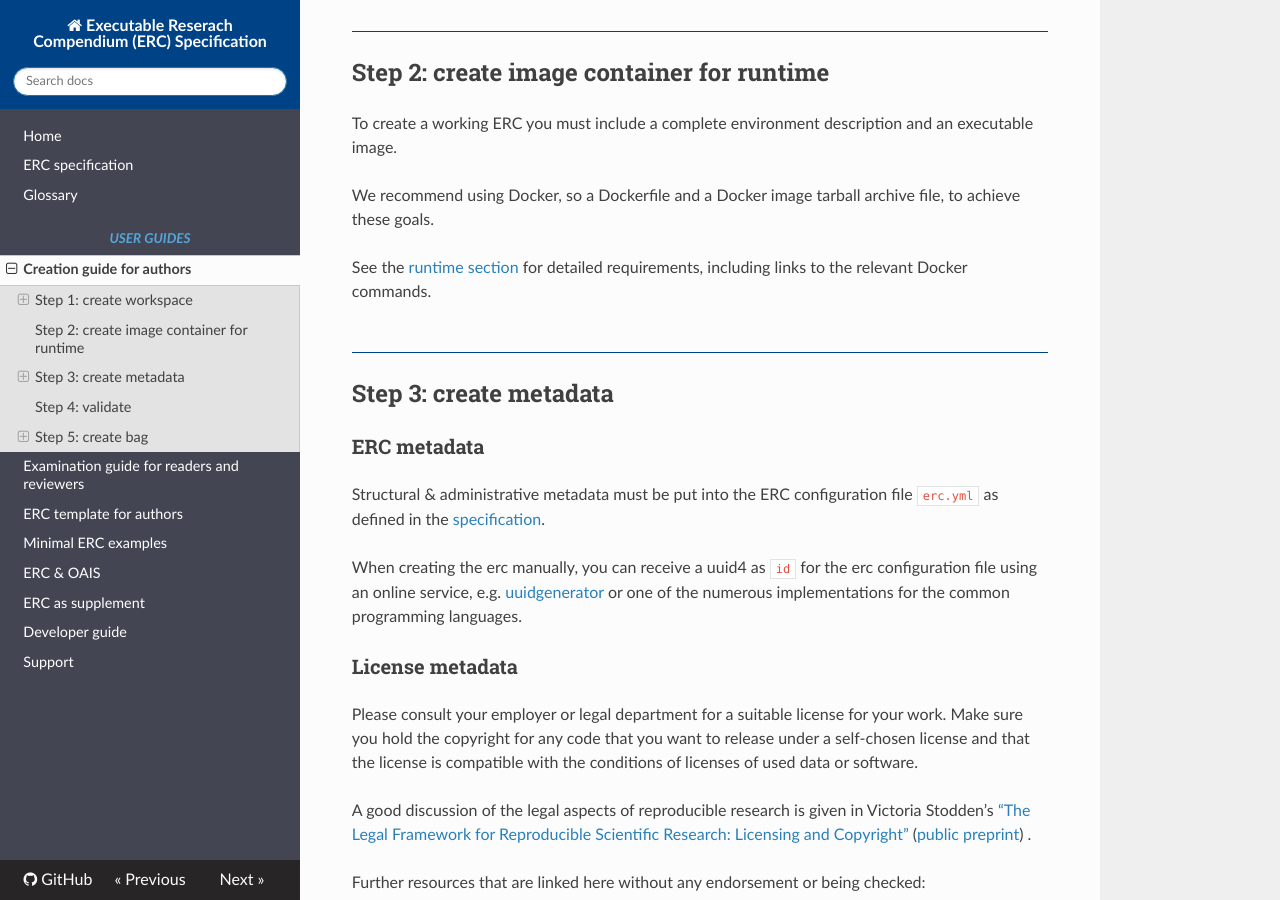
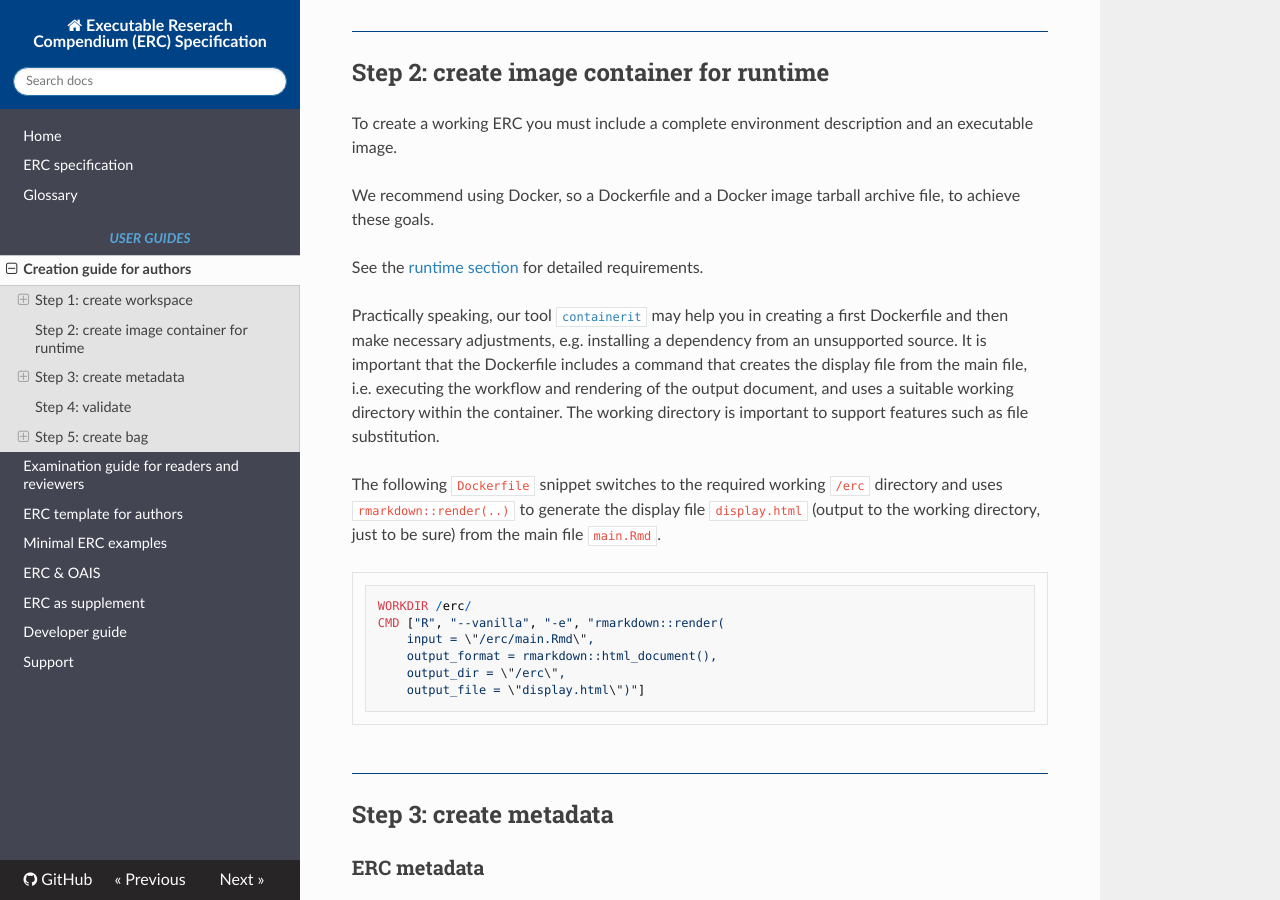
Before and after one commit to o2r-project/erc-spec, an MkDocs documentation site: the page built from docs/user-guide/creation.md, in a window 1280 px wide and 900 px high, scrolled down 987 px. Built offline with MkDocs 1.6.1, drawn with Linux system fonts in a browser that asks for light colours; nearby versions of some CDN libraries; old or Windows-style settings are respelled for this version of MkDocs.

Commit message:
reorganise content about Dockerfiles, add instructions for manual creation

````diff
--- a/docs/user-guide/creation.md
+++ b/docs/user-guide/creation.md
@@ -36,7 +36,22 @@ To create a working ERC you must include a complete environment description and
 
 We recommend using Docker, so a Dockerfile and a Docker image tarball archive file, to achieve these goals.
 
-See the [runtime section](../spec/index.md#nested-runtime) for detailed requirements, including links to the relevant Docker commands.
+See the [runtime section](../spec/index.md#untime-manifest-and-image) for detailed requirements.
+
+Practically speaking, our tool [`containerit`](https://o2r.info/containerit/) may help you in creating a first Dockerfile and then make necessary adjustments, e.g. installing a dependency from an unsupported source.
+It is important that the Dockerfile includes a command that creates the display file from the main file, i.e. executing the workflow and rendering of the output document, and uses a suitable working directory within the container.
+The working directory is important to support features such as file substitution.
+
+The following `Dockerfile` snippet switches to the required working `/erc` directory and uses `rmarkdown::render(..)` to generate the display file `display.html` (output to the working directory, just to be sure) from the main file `main.Rmd`.
+
+```Dockerfile
+WORKDIR /erc/
+CMD ["R", "--vanilla", "-e", "rmarkdown::render(
+    input = \"/erc/main.Rmd\",
+    output_format = rmarkdown::html_document(),
+    output_dir = \"/erc\",
+    output_file = \"display.html\")"]
+```
 
 ## Step 3: create metadata
 
````
Also changed, not shown: docs/spec/index.md (+9 -9 lines).
